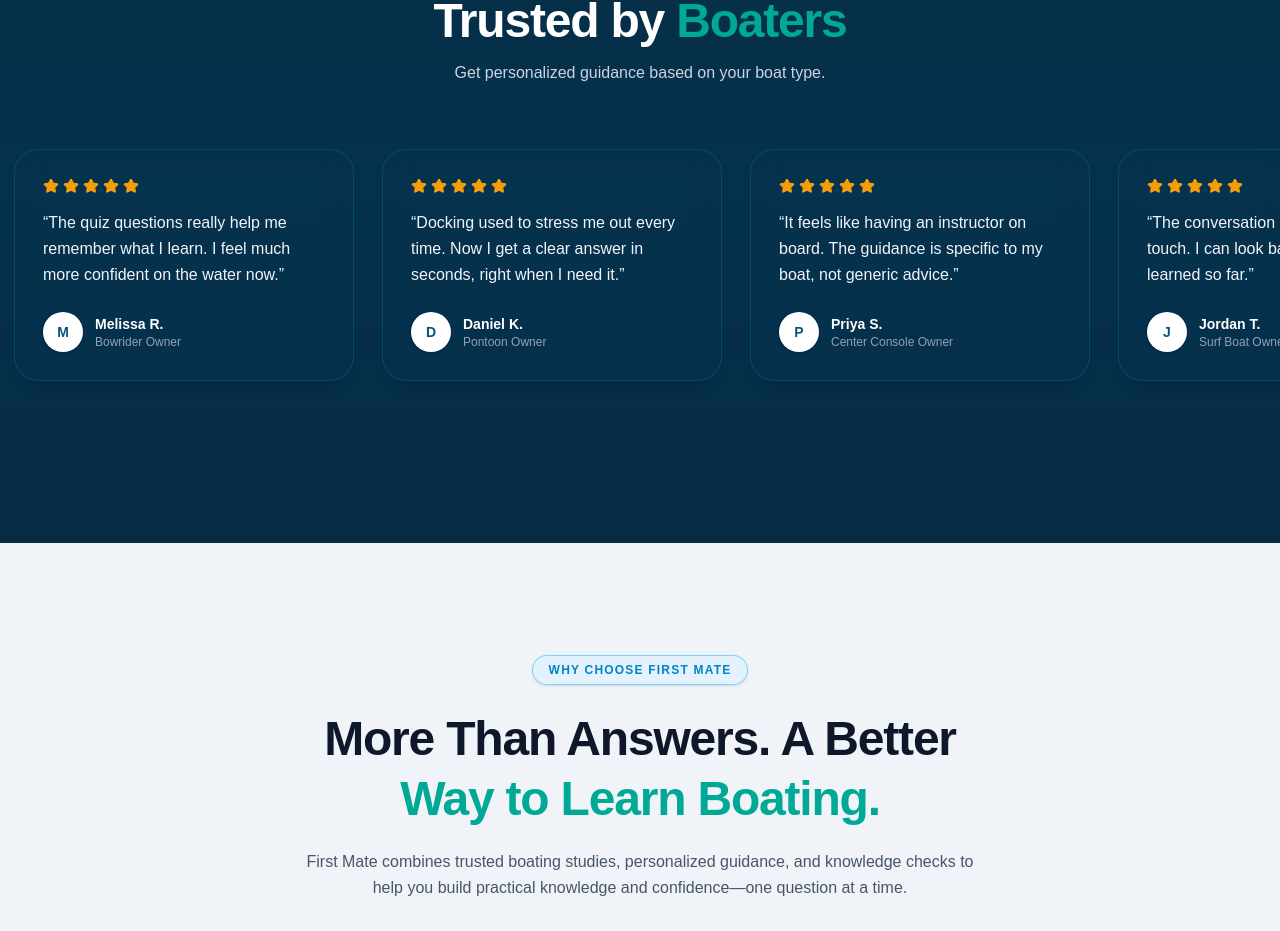
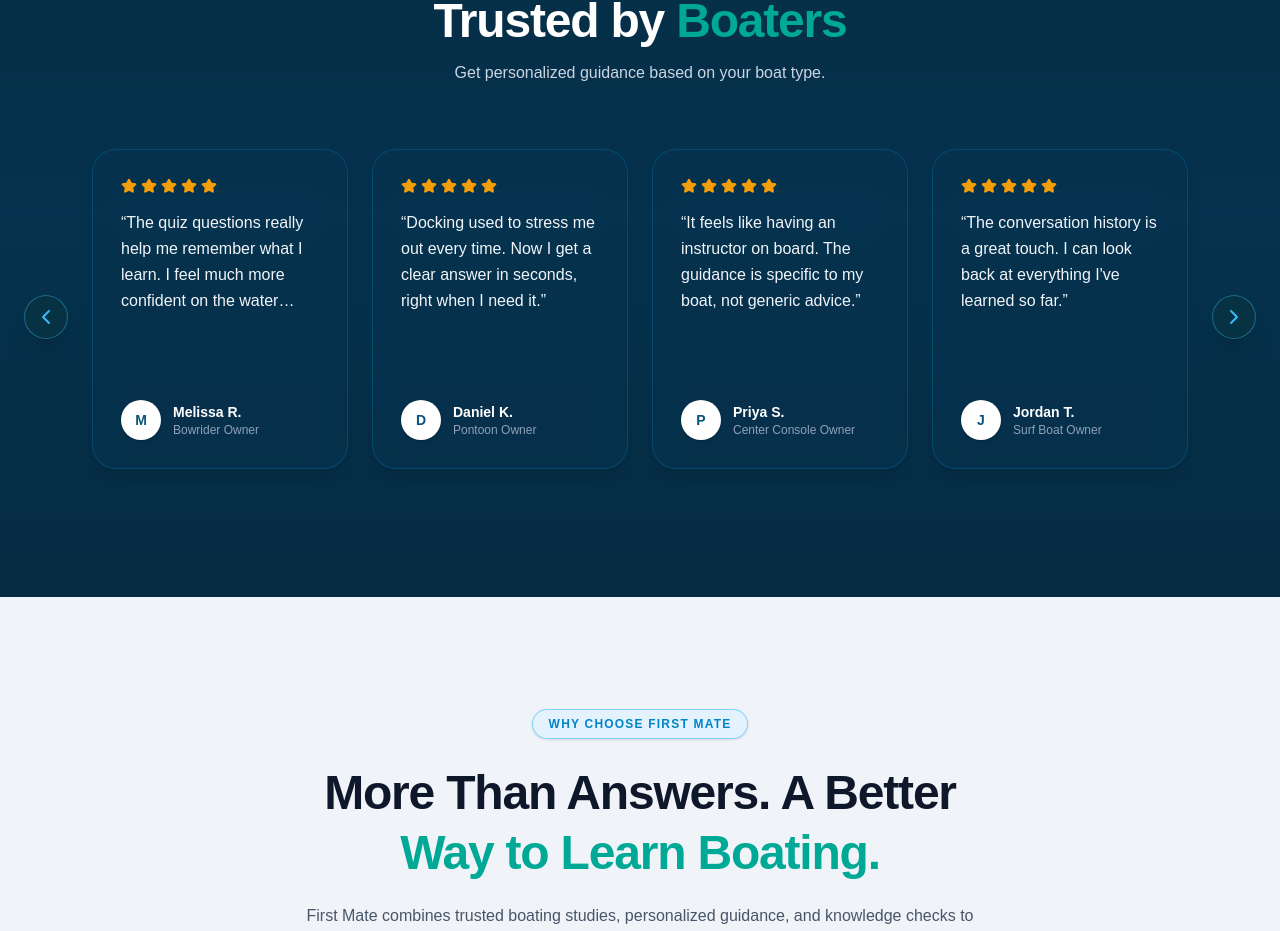
Before and after one commit to umairamjadnxthatch/first-mate-web, a Next.js app: page / in a window 1280 px wide. Shown: the part 5749-6680 px from the top of the page. Built offline with nearby package versions, Linux system fonts and the light colour scheme.

Commit message:
fix chevron

```diff
--- a/components/home/Testimonials.tsx
+++ b/components/home/Testimonials.tsx
@@ -1,4 +1,7 @@
-import { Star } from "lucide-react";
+"use client";
+
+import { useRef } from "react";
+import { Star, ChevronLeft, ChevronRight } from "lucide-react";
 
 const testimonials = [
   {
@@ -85,15 +88,24 @@
   quote: string;
 }) {
   return (
-    <div className="mx-3.5 w-[310px] shrink-0 rounded-3xl border border-[#0284c7]/30 bg-[#06334f]/50 p-6 text-left shadow-lg backdrop-blur-md transition-all duration-300 hover:border-[#38bdf8]/60 hover:bg-[#073b5c]/60 sm:w-[340px] sm:p-7">
+    <div
+      className="
+        flex h-[320px] w-full flex-col justify-between
+        rounded-3xl border border-[#0284c7]/30 bg-[#06334f]/50 p-6 text-left
+        shadow-lg backdrop-blur-md transition-all duration-300
+        hover:border-[#38bdf8]/60 hover:bg-[#073b5c]/60 sm:p-7
+      "
+    >
+      <div>
         <div className="flex gap-1 text-[#f59e0b]">
           {Array.from({ length: 5 }).map((_, i) => (
             <Star key={i} className="h-4 w-4 fill-[#f59e0b] text-[#f59e0b]" />
           ))}
         </div>
-      <p className="mt-4 text-sm leading-relaxed text-slate-100 sm:text-base">
+        <p className="mt-4 line-clamp-4 text-sm leading-relaxed text-slate-100 sm:text-base">
           &ldquo;{quote}&rdquo;
         </p>
+      </div>
       <div className="mt-6 flex items-center gap-3">
         <div className="flex h-10 w-10 shrink-0 items-center justify-center rounded-full bg-white text-sm font-bold text-[#07557c] shadow-sm">
           {name.charAt(0)}
@@ -108,6 +120,20 @@
 }
 
 export default function Testimonials() {
+  const scrollRef = useRef<HTMLDivElement>(null);
+
+  const scroll = (direction: "left" | "right") => {
+    const container = scrollRef.current;
+    if (!container) return;
+    const cardWidth = container.firstElementChild
+      ? (container.firstElementChild as HTMLElement).offsetWidth
+      : 340;
+    container.scrollBy({
+      left: direction === "left" ? -cardWidth : cardWidth,
+      behavior: "smooth",
+    });
+  };
+
   return (
     <section className="relative overflow-hidden bg-gradient-to-b from-[#062c43] via-[#05324e] to-[#062c43] py-20 text-white sm:py-28">
       {/* Subtle ambient lighting */}
@@ -128,24 +154,61 @@
       </div>
 
       {/* Horizontal scrollable testimonials */}
-      <div className="relative mt-14 sm:mt-16">
+      <div className="relative mx-auto mt-14 max-w-[1600px] px-12 sm:mt-16 sm:px-16 lg:px-20">
+        {/* Left chevron — on the left of the screen/container */}
+        <button
+          type="button"
+          onClick={() => scroll("left")}
+          aria-label="Previous testimonials"
+          className="
+            absolute left-2 top-1/2 z-20 -translate-y-1/2
+            flex h-11 w-11 items-center justify-center rounded-full
+            border border-[#38bdf8]/40 bg-[#083344]/90 text-[#38bdf8]
+            shadow-xl backdrop-blur-md transition-all duration-200
+            hover:border-[#38bdf8] hover:bg-[#0b4a6b] hover:scale-110
+            active:scale-95 sm:left-4 lg:left-6
+          "
+        >
+          <ChevronLeft className="h-6 w-6" />
+        </button>
+
+        {/* Right chevron — on the right of the screen/container */}
+        <button
+          type="button"
+          onClick={() => scroll("right")}
+          aria-label="Next testimonials"
+          className="
+            absolute right-2 top-1/2 z-20 -translate-y-1/2
+            flex h-11 w-11 items-center justify-center rounded-full
+            border border-[#38bdf8]/40 bg-[#083344]/90 text-[#38bdf8]
+            shadow-xl backdrop-blur-md transition-all duration-200
+            hover:border-[#38bdf8] hover:bg-[#0b4a6b] hover:scale-110
+            active:scale-95 sm:right-4 lg:right-6
+          "
+        >
+          <ChevronRight className="h-6 w-6" />
+        </button>
+
         <div
+          ref={scrollRef}
           className="
             flex
-            gap-0
+            w-full
             overflow-x-auto
-            px-6
-            pb-6
             scroll-smooth
             snap-x
             snap-mandatory
+            pb-4
             [scrollbar-width:none]
             [-ms-overflow-style:none]
             [&::-webkit-scrollbar]:hidden
           "
         >
           {testimonials.map((testimonial, i) => (
-            <div key={i} className="snap-start">
+            <div
+              key={i}
+              className="w-full shrink-0 snap-center px-3 sm:w-1/2 sm:snap-start md:w-1/3 lg:w-1/4"
+            >
               <TestimonialCard {...testimonial} />
             </div>
           ))}
```
Lines whose indentation alone changed are shown as unchanged.
